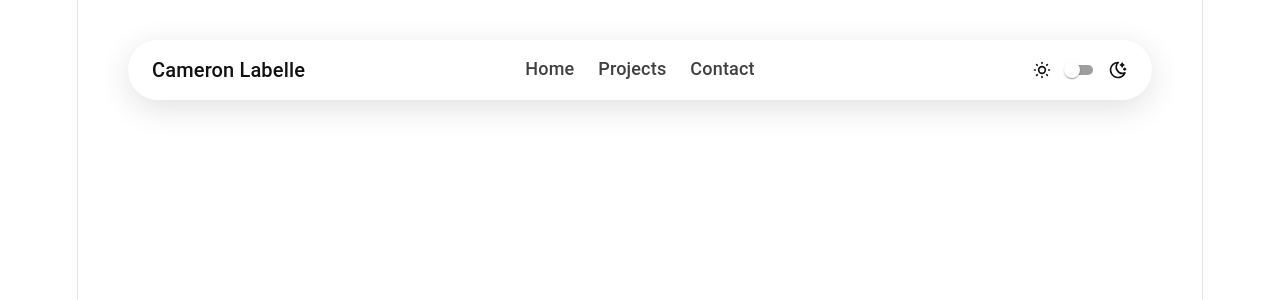
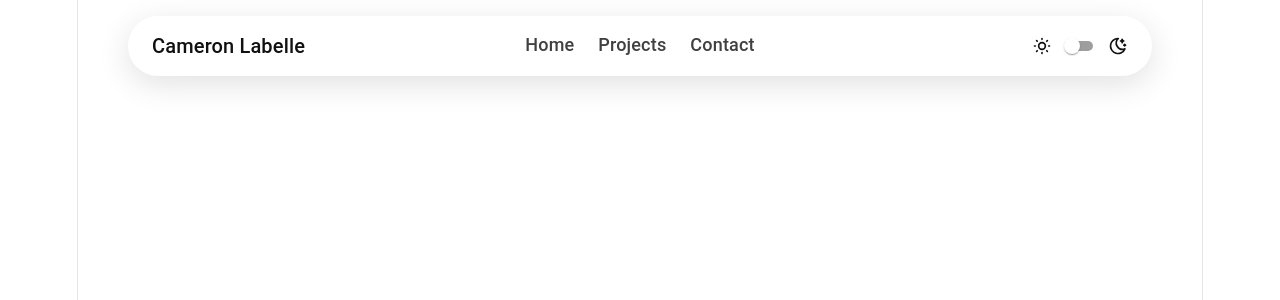
Before and after one commit to supercam19/SEG3125-Portfolio, a React app: page / in a window 1280 px wide. Shown: the top 300 px of the page. Built offline with nearby package versions, Linux system fonts and the light colour scheme; the HTML template or start-up script is replaced by a standard one.

Commit message:
Navbar improvements

```diff
--- a/src/components/Navbar.tsx
+++ b/src/components/Navbar.tsx
@@ -17,17 +17,18 @@ export function NavbarContent({
 }: NavbarProps) {
     const navigate = useNavigate();
     const location = useLocation();
-    console.log(location.pathname);
 
     return (
         <AppBar
             position="fixed"
             elevation={6}
             sx={{
-                top: "5%",
+                top: "2vh",
                 left: "50%",
                 transform: "translateX(-50%)",
-                width: "80%",
+                minWidth: "600px",
+                width: "80vw",
+                maxWidth: "1100px",
                 borderRadius: "999px",
                 backgroundColor: "background.paper",
                 color: "text.primary",
```
